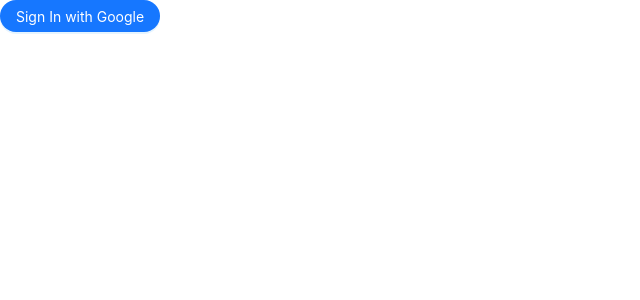
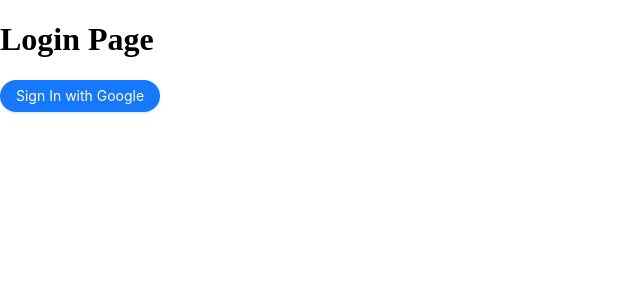
Before and after one commit to nazzimlahaji/share_split, a React (Vite) app in the folder web/: page /login in a window 1280 px wide. Shown: the top 300 px of the page, without its empty margins (0-640 px from the left). Built offline with nearby package versions, Linux system fonts and the light colour scheme; no server answers.

Commit message:
feat: Add login and home page headers

```diff
--- a/web/src/pages/FirebaseLoginPage.tsx
+++ b/web/src/pages/FirebaseLoginPage.tsx
@@ -65,9 +65,12 @@ function FirebaseLoginPage() {
   }
 
   return (
-    <Button type="primary" shape="round" size="middle" onClick={signInGoogle}>
-      Sign In with Google
-    </Button>
+    <>
+      <h1>Login Page</h1>
+      <Button type="primary" shape="round" size="middle" onClick={signInGoogle}>
+        Sign In with Google
+      </Button>
+    </>
   );
 }
 
--- a/web/src/pages/HomePage.tsx
+++ b/web/src/pages/HomePage.tsx
@@ -6,6 +6,7 @@ function HomePage() {
 
   return (
     <>
+      <h1>Home Page</h1>
       <Button
         type="primary"
         shape="round"
```
